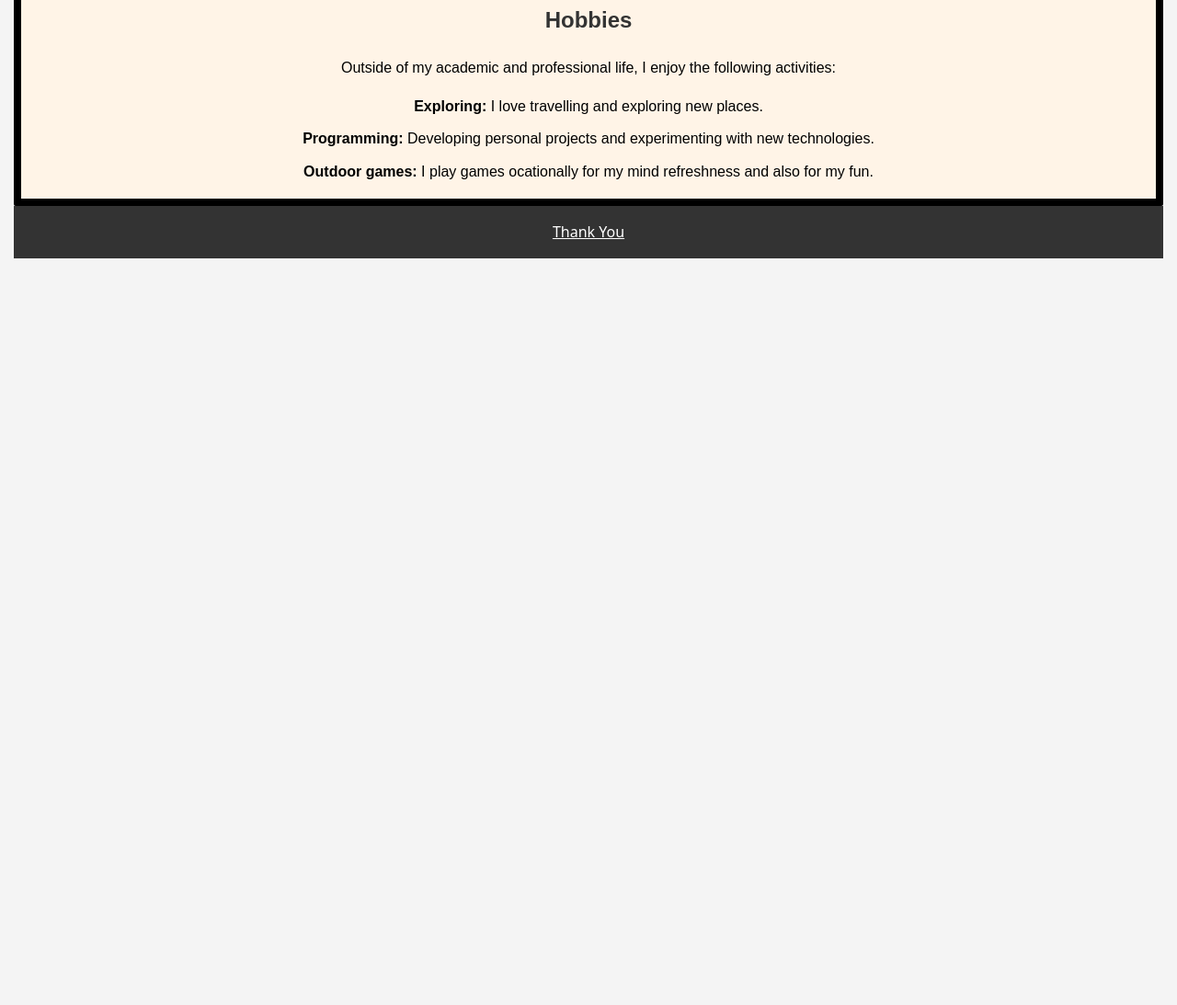
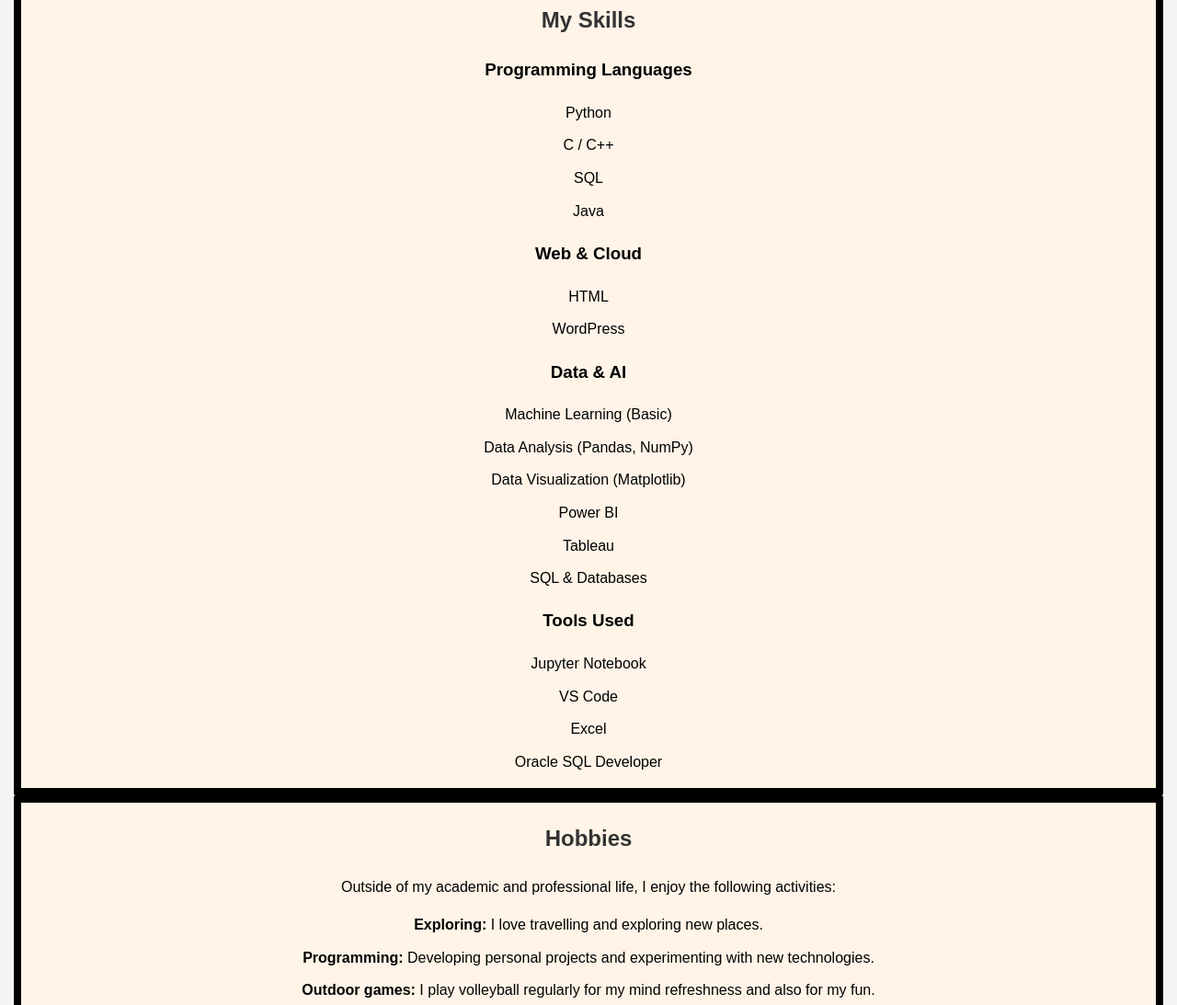
Before and after one commit to AnushkaDawande/anushka12, a plain HTML site: page index.html in a window 1280 px wide. Shown: the part 760-1853 px from the top of the page at 92% size. Before the commit the page ends 1056 px from the top, so only its background shows below. Drawn offline with Linux system fonts and the light colour scheme.

Commit message:
Update index.html

```diff
--- a/index.html
+++ b/index.html
@@ -1,4 +1,3 @@
-
 <!DOCTYPE html>
 <html lang="en">
 <head>
@@ -79,12 +78,52 @@ text-decoration: underline;   }
     <h2>Education</h2>
     <p >Here are the details of my academic background:</p>
     <ul>
-        <li><strong>Degree:</strong> BTech in AI&DS (FY)</li>
+        <li><strong>Degree:</strong> BTech in AI&DS (SY)</li>
         <li><strong>Collage:</strong> ZCEOR</li>
         <li><strong>Year of Admission:</strong> 2024</li>
         <li><strong>Relevant Courses:</strong> Web Development, Algorithms, Data Structures, Artificial Intelligence</li>
+
     </ul>
 </div>
+
+<div class="text" style="border: 8px solid black;text-align: center;color: black;">
+
+     <h2>My Skills</h2>
+      <h3>Programming Languages</h3>
+      <ul>
+        <li>Python</li>
+        <li>C / C++</li>
+        <li>SQL</li>
+        <li>Java</li>
+      </ul>
+
+      <h3>Web & Cloud</h3>
+      <ul>
+        <li>HTML</li>
+        <li>WordPress</li>
+      </ul>
+
+      <h3>Data & AI</h3>
+      <ul>
+        <li>Machine Learning (Basic)</li>
+        <li>Data Analysis (Pandas, NumPy)</li>
+        <li>Data Visualization (Matplotlib)</li>
+        <li>Power BI</li>
+        <li>Tableau</li>
+        <li>SQL & Databases</li>
+      </ul>
+
+      <h3>Tools Used</h3>
+      <ul>
+        <li>Jupyter Notebook</li>
+        <li>VS Code</li>
+        <li>Excel</li>
+        <li>Oracle SQL Developer</li>
+      </ul>
+
+
+  </div>
+
 
 <div class="text" style="border: 8px solid black;text-align: center;color: black;">
     <h2>Hobbies</h2>
@@ -92,7 +131,7 @@ text-decoration: underline;   }
     <ul>
         <li><strong>Exploring:</strong> I love travelling and exploring new places.</li>
         <li><strong>Programming:</strong> Developing personal projects and experimenting with new technologies.</li>
-        <li><strong>Outdoor games:</strong> I  play games ocationally for my mind refreshness and also for my fun.</li>
+        <li><strong>Outdoor games:</strong> I  play volleyball regularly for my mind refreshness and also for my fun.</li>
 
     </ul>
 </div>
```
